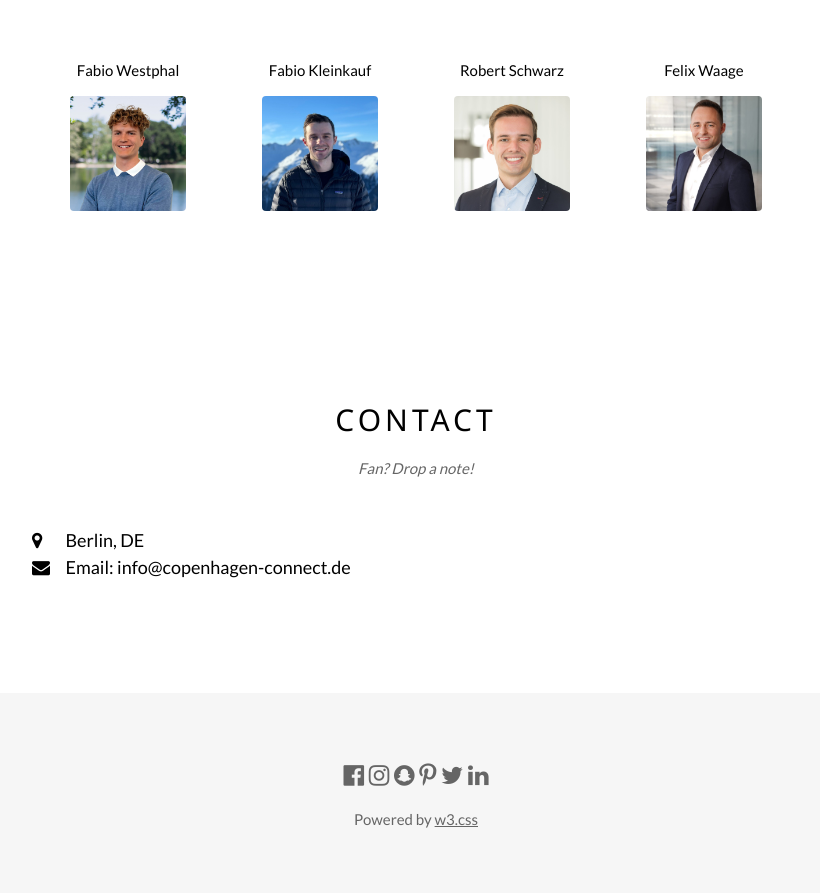
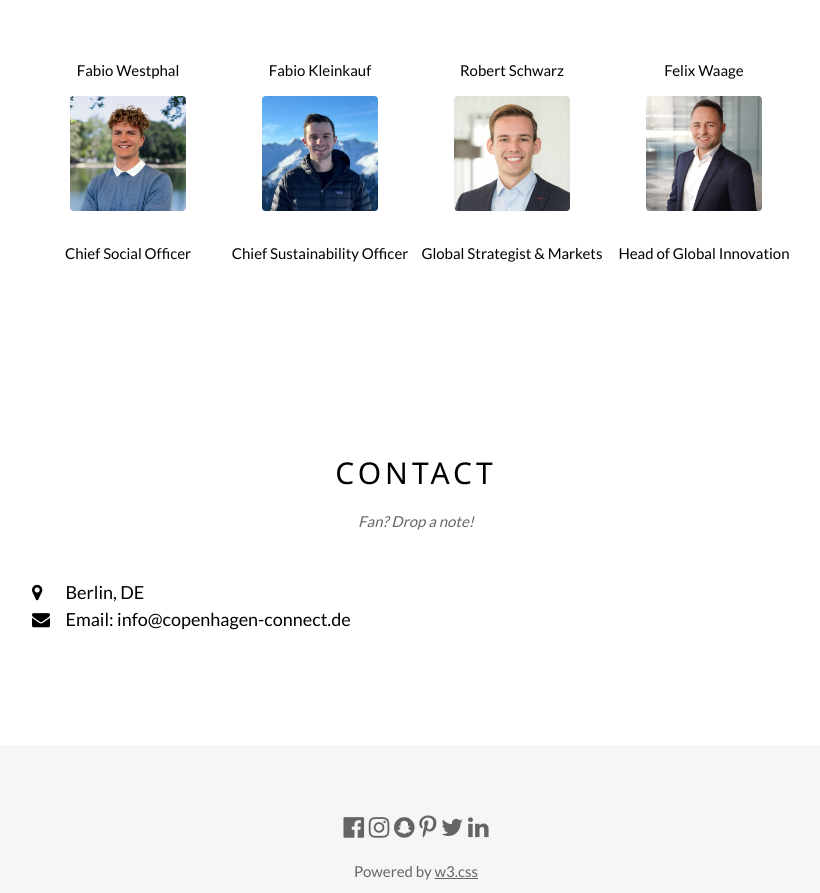
Before and after one commit to felixwaage/copenhagen-connect, a plain HTML site: page index.html in a window 1280 px wide. Shown: the part 1046-1939 px from the top of the page, without its empty margins (224-1044 px from the left). Drawn offline with nearby package versions, Linux system fonts and the light colour scheme.

Commit message:
add title

```diff
--- a/index.html
+++ b/index.html
@@ -1,7 +1,8 @@
 <!DOCTYPE html>
 <html lang="en">
 <head>
-<title>W3.CSS Template</title>
+<title>Copenhagen Connect</title>
+<link rel="icon" href="src/logo.png">
 <meta charset="UTF-8">
 <meta name="viewport" content="width=device-width, initial-scale=1">
 <link rel="stylesheet" href="https://www.w3schools.com/w3css/4/w3.css">
@@ -61,24 +62,28 @@ body {font-family: "Lato", sans-serif}
         <a href="https://www.instagram.com/fzu.demw">
             <img src="src/fabio.jpg" class="w3-round w3-margin-bottom" alt="Random Name" style="width:60%">
         </a>
+        <p>Chief Social Officer</p>
       </div>
       <div class="w3-quarter">
         <p>Fabio Kleinkauf</p>
         <a href="https://www.instagram.com/fabiokleinkauf/">
             <img src="src/fabiok.jpg" class="w3-round w3-margin-bottom" alt="Random Name" style="width:60%">
         </a>
+        <p>Chief Sustainability Officer</p>
       </div>
       <div class="w3-quarter">
         <p>Robert Schwarz</p>
         <a href="https://www.linkedin.com/in/robert-schwarz-810735166/">
-            <img src="src/robert.jpg" class="w3-round" alt="Random Name" style="width:60%">
+            <img src="src/robert.jpg" class="w3-round w3-margin-bottom" alt="Random Name" style="width:60%">
         </a>
+        <p>Global Strategist & Markets</p>
       </div>
       <div class="w3-quarter">
         <p>Felix Waage</p>
         <a href="https://www.instagram.com/felixwaage">
-            <img src="src/felix.jpg" class="w3-round" alt="Random Name" style="width:60%">
+            <img src="src/felix.jpg" class="w3-round w3-margin-bottom" alt="Random Name" style="width:60%">
         </a>
+        <p>Head of Global Innovation</p>
       </div>
     </div>
   </div>
```
